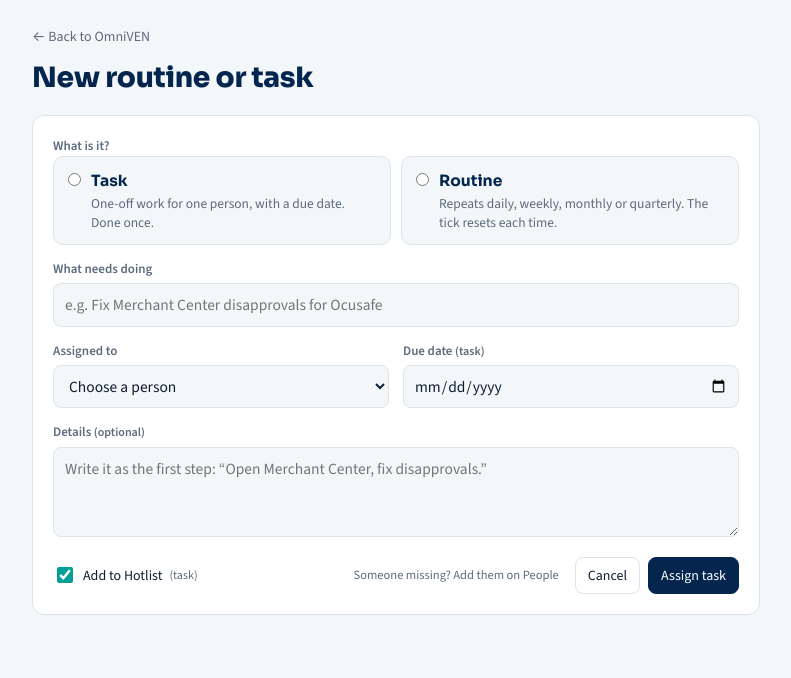
After one commit to RexyBot39/OmniVEN, a Laravel app: template resources/views/work/create.blade.php in a window 1280 px wide. The commit adds this page. Shown: the top 678 px of the page, without its empty margins (244-1035 px from the left). Run offline with Laravel 12, Linux system fonts and the light colour scheme; the template is opened without the code that fills it, so the values that code supplies are empty.

Commit message:
One form for new routines and tasks
Admins now create both from a single "New routine or task" page. They pick
Task or Routine, and the form shows that type's fields: a due date and the
Hotlist for a task; how often, a link, brands and sort order for a routine.
The title, the person and the details are shared. A task must go to a
person; a routine can be left to the whole team.

The Routines and Tasks tabs link to it, replacing the inline task form, and
the staff page opens it with that person filled in and returns there after
saving. /routines/create now redirects to it. Editing still uses each
type's own form. The Help guide is updated to match.

Co-Authored-By: Claude Opus 5.5 <noreply@anthropic.com>
Claude-Session: https://claude.ai/code/session_012uav8EVRSzkoQJtQ68eRnC

```diff
--- a/app/Http/Controllers/DashboardController.php
+++ b/app/Http/Controllers/DashboardController.php
@@ -50,8 +50,6 @@ class DashboardController extends Controller
             }
         }
 
-        $people = User::where('is_active', true)->orderBy('name')->get();
-
         // Brand × platform grid: [brand_id][platform] => first account.
         $accountGrid = Account::all()->groupBy('brand_id')->map(fn ($as) => $as->groupBy('platform')->map->first());
         $gridPlatforms = collect(config('omniven.platforms'))->filter(fn ($p) => $p['grid']);
@@ -71,7 +69,7 @@ class DashboardController extends Controller
 
         return view('dashboard', compact(
             'brands', 'tools', 'routines', 'notes', 'categories', 'uncategorized',
-            'openTasks', 'doneTasks', 'hotlist', 'popup', 'people', 'postits', 'sessionEndsAt', 'goHome', 'accountGrid', 'gridPlatforms', 'launchpad', 'favKeys', 'myRequests', 'openRequests', 'brokenLinks', 'calWeek', 'calProgress'
+            'openTasks', 'doneTasks', 'hotlist', 'popup', 'postits', 'sessionEndsAt', 'goHome', 'accountGrid', 'gridPlatforms', 'launchpad', 'favKeys', 'myRequests', 'openRequests', 'brokenLinks', 'calWeek', 'calProgress'
         ));
     }
 }
--- a/app/Http/Controllers/RoutineController.php
+++ b/app/Http/Controllers/RoutineController.php
@@ -38,9 +38,10 @@ class RoutineController extends Controller
         return redirect()->to(route('dashboard').'#routines')->with('status', $msg);
     }
 
-    public function create(): View
+    /** New routines start on the shared "New routine or task" form. */
+    public function create(): RedirectResponse
     {
-        return $this->form(new Routine(['cadence' => 'daily', 'all_brands' => true, 'sort' => 100]));
+        return redirect()->route('work.create', ['type' => 'routine']);
     }
 
     public function store(Request $request): RedirectResponse
--- a/public/css/omniven.css
+++ b/public/css/omniven.css
@@ -793,3 +793,13 @@ a.gap-chip:hover{border-color:var(--teal);color:var(--teal)}
 .help .check label span{font-size:14px;color:var(--muted)}
 .help .check input:checked + div b{text-decoration:line-through;color:var(--muted)}
 .help .steps li[data-n]::before{content:attr(data-n)}
+
+/* New routine or task: one form, fields follow the chosen type */
+.kind-opts{display:grid;grid-template-columns:1fr 1fr;gap:10px}
+@media (max-width:560px){.kind-opts{grid-template-columns:1fr}}
+.fld .kind-opt{font-size:14px;font-weight:400;color:var(--ink);display:flex;gap:10px;align-items:flex-start;border:1px solid var(--line);border-radius:10px;padding:12px 14px;cursor:pointer;background:var(--bg)}
+.kind-opt input{margin:4px 0 0;accent-color:var(--teal)}
+.kind-opt b{display:block;font-family:var(--f-display);color:var(--navy);font-size:15.5px}
+.kind-opt small{display:block;color:var(--muted);font-size:13.5px;line-height:1.4;margin-top:2px}
+.fld .kind-opt:has(input:checked){border-color:var(--teal);background:var(--accent-soft)}
+.work-form .two{grid-template-columns:repeat(auto-fit,minmax(220px,1fr))}
--- a/public/js/omniven.js
+++ b/public/js/omniven.js
@@ -112,6 +112,28 @@
       document.getElementById('help-reset').addEventListener('click', () => { boxes.forEach((b) => { b.checked = false; }); save(); update(); });
       update();
     }
+  }
+
+  // New routine or task: show the fields for the chosen type; hidden ones aren't sent.
+  const workForm = document.getElementById('work-form');
+  if (workForm) {
+    const who = workForm.querySelector('#assignee_id');
+    const team = who.querySelector('[data-team]');
+    const submit = workForm.querySelector('button[type=submit]');
+    const syncKind = () => {
+      const kind = workForm.querySelector('input[name=kind]:checked')?.value || 'task';
+      workForm.querySelectorAll('[data-kind]').forEach((el) => {
+        const on = el.dataset.kind === kind;
+        el.hidden = !on;
+        el.querySelectorAll('input,select,textarea').forEach((i) => { i.disabled = !on; });
+      });
+      team.textContent = kind === 'task' ? 'Choose a person' : 'Whole team (anyone can tick it)';
+      team.disabled = kind === 'task';
+      who.required = kind === 'task';
+      submit.textContent = submit.dataset['label' + kind[0].toUpperCase() + kind.slice(1)];
+    };
+    workForm.querySelectorAll('input[name=kind]').forEach((r) => r.addEventListener('change', syncKind));
+    syncKind();
   }
 
   // Show/hide toggles (e.g. the note form).
--- a/resources/views/dashboard.blade.php
+++ b/resources/views/dashboard.blade.php
@@ -174,7 +174,7 @@
     <div class="h2row">
         <h2>Routines</h2>
         <span class="sub">Ticks reset each day, week, month or quarter (Eastern time).@php($myRoutines = $routines->where('assignee_id', $me->id))@if($myRoutines->isNotEmpty()) <b class="mine-n">{{ $myRoutines->reject->isDone()->count() }} of {{ $myRoutines->count() }} assigned to you still due.</b>@endif</span>
-        @if($isAdmin)<a class="btn primary" href="{{ route('routines.create') }}">+ Add routine</a>@endif
+        @if($isAdmin)<a class="btn primary" href="{{ route('work.create', ['type' => 'routine']) }}">+ New routine or task</a>@endif
     </div>
     @if($calWeek)
         <a class="cal-strip" href="{{ route('calendar') }}">
--- a/resources/views/help/index.blade.php
+++ b/resources/views/help/index.blade.php
@@ -93,9 +93,9 @@
         <article><h3>Brands</h3><span class="path">Brands tab → + Add brand</span><p>Name, website, focus, main channels, social links and sort order.</p><ul><li>Set <b>Brand accounts</b> to <b>Same as 39DollarGlasses</b> for a brand sold on that site (as Lumeo and Lens Replacement are). Its hub and grid row then show those accounts.</li><li>Lower sort numbers come first in chips and the grid.</li></ul></article>
         <article><h3>Brand accounts</h3><span class="path">Brand hub → + Add account, or a + in the grid</span><p>One brand on one platform, for example Ocusafe on Instagram.</p><ul><li>Add the handle, a direct link, the account or ad-account ID, the login email and the owner.</li><li><span class="bi bi-xs bi-linkedin" style="--bi:#0A66C2" aria-hidden="true"><svg viewBox="0 0 24 24" aria-hidden="true"><use href="{{ $sprite }}#bi-linkedin"></use></svg></span>LinkedIn accounts open the page's admin dashboard: 39DollarGlasses, Ocusafe and Ocusleep company pages, and the Neurolux showcase page. You need page admin rights to get in.</li><li><b>Mark verified</b> after you confirm the login still works.</li><li>The “Not set up yet” chips on a hub show what's missing.</li></ul></article>
         <article><h3>Tools</h3><span class="path">Tools tab → + Add tool</span><p>Name, link, category, status (Active, Verify access…), login account, owner and how to get access.</p><ul><li>Tick <b>Show in Platform consoles</b> for the handful everyone opens daily.</li><li>Limit a tool to certain brands so the brand filter hides it elsewhere.</li></ul></article>
-        <article><h3>Routines</h3><span class="path">Routines tab → + Add routine</span><p>Title, how often (daily, weekly, monthly or quarterly), a short how-to, the link to open and the brands it covers.</p><ul><li>Pick a person under <b>Assigned to</b> to give the routine an owner. They see <b>→ You</b>; everyone else sees <b>→ Leona</b>. Leave it on <b>Whole team</b> for shared work.</li><li>Anyone can still tick an assigned routine to cover for someone.</li><li>Write the description as the first step: “Open Merchant Center, fix disapprovals.”</li><li>One routine per habit. Avoid catch-all routines.</li></ul></article>
+        <article><h3>Routines</h3><span class="path">Routines or Tasks tab → + New routine or task → Routine</span><p>One form for both: pick <b>Routine</b>, then the title, how often (daily, weekly, monthly or quarterly), a short how-to, the link to open and the brands it covers.</p><ul><li>Pick a person under <b>Assigned to</b> to give the routine an owner. They see <b>→ You</b>; everyone else sees <b>→ Leona</b>. Leave it on <b>Whole team</b> for shared work.</li><li>Anyone can still tick an assigned routine to cover for someone.</li><li>Write the description as the first step: “Open Merchant Center, fix disapprovals.”</li><li>One routine per habit. Avoid catch-all routines.</li></ul></article>
         <article><h3>Staff pages</h3><span class="path">People → click a name, or ⌘K → type their name</span><p>One page per person with everything on their plate.</p><ul><li>Counts of routines still due, open and overdue tasks, and what they finished this week.</li><li>Their assigned routines marked Done or Due, their open tasks, and a feed of the last 30 days.</li><li>Use <b>Show another person</b> to switch. Their PostIT notes are never shown.</li><li>When each routine and task was assigned and completed shows here and on the Routines and Tasks tabs, to admins only.</li></ul></article>
-        <article><h3>Tasks and the Hotlist</h3><span class="path">Tasks tab → New task</span><p>Assign to a person, set a due date, add details.</p><ul><li><b>Add to Hotlist</b> pins it at the top of everyone's page and pops it up once a day for the assignee.</li><li>The assignee or any admin marks it done.</li></ul></article>
+        <article><h3>Tasks and the Hotlist</h3><span class="path">Tasks or Routines tab → + New task or routine → Task</span><p>The same form with <b>Task</b> picked: assign to a person, set a due date, add details. From a staff page, <b>+ Assign a task</b> or <b>+ Assign a routine</b> opens it with that person filled in.</p><ul><li><b>Add to Hotlist</b> pins it at the top of everyone's page and pops it up once a day for the assignee.</li><li>The assignee or any admin marks it done.</li></ul></article>
         <article><h3>Action calendar items</h3><span class="path">Calendar → + Add item, or Edit on any item</span><p>Change the weekly runbook without a redeploy.</p><ul><li>Set the day, brand, owner, an optional funnel keyword and what “done” looks like.</li><li>Choose <b>this week only</b> or <b>every week</b> of the quarter. Items that repeat say so on their Edit link.</li><li>Delete an item from its Edit page. Its checkmarks go with it.</li></ul></article>
         <article><h3>People</h3><span class="path">People (top bar)</span><p>Add teammates before their first sign-in, make someone an admin, or turn off access for someone who has left.</p><ul><li>People listed in <code>OMNIVEN_ADMIN_EMAILS</code> are always admins.</li><li>Turning off access signs them out at their next click.</li></ul></article>
         <article><h3>Slack channels</h3><span class="path">Slack tab → Manage channels</span><p>Choose which channels the Slack tab shows. Public channels join automatically.</p><ul><li>For a private channel, type <code>/invite @OmniVEN</code> in Slack first.</li></ul></article>
--- a/resources/views/people/show.blade.php
+++ b/resources/views/people/show.blade.php
@@ -29,7 +29,7 @@
 
     <div class="staff-cols">
         <section>
-            <div class="h2row"><h2>Assigned routines</h2><a class="mini" href="{{ route('routines.create') }}">+ Add routine</a></div>
+            <div class="h2row"><h2>Assigned routines</h2><a class="mini" href="{{ route('work.create', ['type' => 'routine', 'assignee' => $person->id, 'from' => 'person']) }}">+ Assign a routine</a></div>
             @forelse($byCadence as $c)
                 <div class="staff-cad">
                     <div class="cat-h">{{ $c['label'] }}</div>
@@ -58,7 +58,7 @@
         </section>
 
         <section>
-            <div class="h2row"><h2>Open tasks</h2><a class="mini" href="{{ route('dashboard') }}#tasks">+ New task</a></div>
+            <div class="h2row"><h2>Open tasks</h2><a class="mini" href="{{ route('work.create', ['type' => 'task', 'assignee' => $person->id, 'from' => 'person']) }}">+ Assign a task</a></div>
             @if($openTasks->isEmpty())
                 <div class="empty">No open tasks for {{ $person->firstName() }}.</div>
             @else
--- /dev/null
+++ b/resources/views/work/create.blade.php
@@ -0,0 +1,65 @@
+@extends('layouts.app', ['title' => 'New routine or task'])
+
+@php
+    $kind = old('kind', $kind);
+    $back = $fromPerson ? route('people.show', $assignee) : route('dashboard').($kind === 'routine' ? '#routines' : '#tasks');
+    $who = (string) old('assignee_id', $assignee?->id);
+@endphp
+
+@section('content')
+<main class="wrap formpage">
+    <a href="{{ $back }}" class="back">← {{ $fromPerson ? $assignee->name : 'Back to OmniVEN' }}</a>
+    <h1 class="form-h">New routine or task</h1>
+    @include('partials.form-errors')
+    <form method="POST" action="{{ route('work.store') }}" class="card form work-form" id="work-form">
+        @csrf
+        @if($fromPerson)<input type="hidden" name="back_to_person" value="1">@endif
+
+        <fieldset class="fld kind-pick">
+            <legend class="lab">What is it?</legend>
+            <div class="kind-opts">
+                <label class="kind-opt">
+                    <input type="radio" name="kind" value="task" @checked($kind === 'task')>
+                    <span><b>Task</b><small>One-off work for one person, with a due date. Done once.</small></span>
+                </label>
+                <label class="kind-opt">
+                    <input type="radio" name="kind" value="routine" @checked($kind === 'routine')>
+                    <span><b>Routine</b><small>Repeats daily, weekly, monthly or quarterly. The tick resets each time.</small></span>
+                </label>
+            </div>
+        </fieldset>
+
+        <div class="fld"><label for="title">What needs doing</label><input id="title" name="title" type="text" required maxlength="200" value="{{ old('title') }}" placeholder="e.g. Fix Merchant Center disapprovals for Ocusafe"></div>
+
+        <div class="two">
+            <div class="fld"><label for="assignee_id">Assigned to</label>
+                <select id="assignee_id" name="assignee_id">
+                    <option value="" data-team @selected($who === '')>Whole team (routines only)</option>
+                    @foreach($people as $p)
+                        <option value="{{ $p->id }}" @selected($who === (string) $p->id)>{{ $p->name }}{{ $p->is_admin ? ' (admin)' : '' }}{{ $p->is(auth()->user()) ? ' — me' : '' }}</option>
+                    @endforeach
+                </select>
+                <span class="hint" data-kind="routine">Anyone can still tick an assigned routine to cover for someone.</span>
+            </div>
+            <div class="fld" data-kind="task"><label for="due_on">Due date <span class="hint">(task)</span></label><input id="due_on" name="due_on" type="date" value="{{ old('due_on') }}" min="{{ today()->format('Y-m-d') }}"></div>
+            <div class="fld" data-kind="routine"><label for="cadence">How often <span class="hint">(routine)</span></label>
+                <select id="cadence" name="cadence">@foreach(config('omniven.cadences') as $k => $v)<option value="{{ $k }}" @selected(old('cadence', $routine->cadence) === $k)>{{ $v }}</option>@endforeach</select>
+            </div>
+        </div>
+
+        <div class="fld"><label for="details">Details <span class="hint">(optional)</span></label><textarea id="details" name="details" maxlength="4000" rows="3" placeholder="Write it as the first step: “Open Merchant Center, fix disapprovals.”">{{ old('details') }}</textarea></div>
+
+        <div class="fld" data-kind="routine"><label for="link">Link to open <span class="hint">(routine)</span></label><input id="link" name="link" type="url" placeholder="https://" maxlength="1024" value="{{ old('link') }}"></div>
+        <div data-kind="routine">@include('partials.brand-checks', ['item' => $routine])</div>
+        <div class="fld narrow" data-kind="routine"><label for="sort">Sort order <span class="hint">(routine)</span></label><input id="sort" name="sort" type="number" min="0" max="9999" value="{{ old('sort', $routine->sort) }}"></div>
+
+        <div class="form-actions">
+            <label class="inline" data-kind="task"><input type="checkbox" name="hot" value="1" @checked(old('_token') ? old('hot') : true)> Add to Hotlist <span class="hint">(task)</span></label>
+            <span class="spacer"></span>
+            <a class="mini" href="{{ route('people.index') }}">Someone missing? Add them on People</a>
+            <a class="btn" href="{{ $back }}">Cancel</a>
+            <button class="btn primary" type="submit" data-label-task="Assign task" data-label-routine="Add routine">{{ $kind === 'routine' ? 'Add routine' : 'Assign task' }}</button>
+        </div>
+    </form>
+</main>
+@endsection
--- a/routes/web.php
+++ b/routes/web.php
@@ -60,6 +60,8 @@ Route::middleware('auth')->group(function () {
     Route::middleware('can:admin')->group(function () {
         Route::resource('tools', ToolController::class)->except(['index', 'show']);
         Route::resource('brands', BrandController::class)->except(['index', 'show']);
+        Route::get('/work/new', [\App\Http\Controllers\WorkController::class, 'create'])->name('work.create');
+        Route::post('/work', [\App\Http\Controllers\WorkController::class, 'store'])->name('work.store');
         Route::resource('routines', RoutineController::class)->except(['index', 'show']);
         Route::post('/tasks', [TaskController::class, 'store'])->name('tasks.store');
         Route::get('/tasks/{task}/edit', [TaskController::class, 'edit'])->name('tasks.edit');
```
Also changed, not shown: app/Http/Controllers/WorkController.php (added, +58 -0 lines), resources/views/partials/tasks-tab.blade.php (+1 -25 lines), tests/Feature/NewWorkFormTest.php (added, +122 -0 lines).
